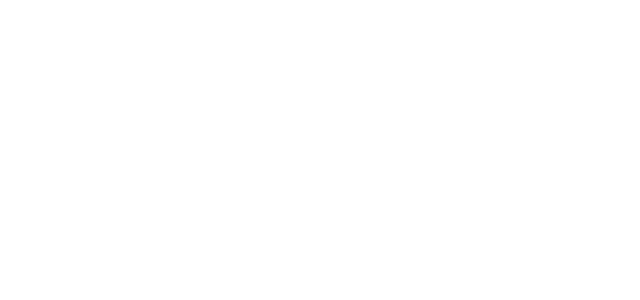
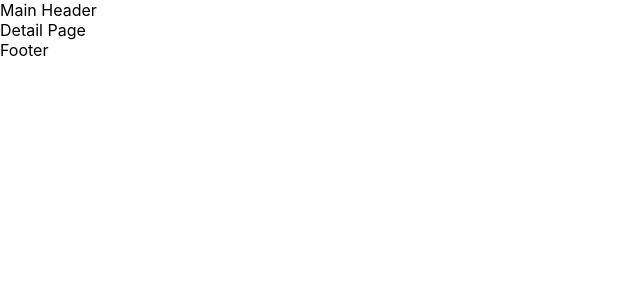
Before and after one commit to ruddnjs3769/SummakJo_TradeAPI, a React (Create React App) app: page /detail/1 in a window 1280 px wide. Before the commit this address had no page. Shown: the top 300 px of the page, without its empty margins (0-640 px from the left). Built offline with nearby package versions, Linux system fonts and the light colour scheme.

Commit message:
feat : add home, detail router

```diff
--- a/src/App.tsx
+++ b/src/App.tsx
@@ -6,6 +6,7 @@
 import MainLayout from './layouts/MainLayout'
 import UserLayout from './layouts/UserLayout'
 import Search from './pages/search'
+import Detail from './pages/detail'
 function App() {
   return (
     <Routes>
@@ -14,7 +15,8 @@
       </Route>
       <Route path="/" element={<MainLayout />}>
         <Route path="/" element={<Home />} />
-        <Route path="search" element={<Search />} />
+        <Route path="/search" element={<Search />} />
+        <Route path="/detail/:productID" element={<Detail />} />
       </Route>
     </Routes>
   )
--- /dev/null
+++ b/src/pages/detail/index.tsx
@@ -0,0 +1,5 @@
+import React from 'react'
+
+export default function Detail() {
+  return <div>Detail Page</div>
+}
--- a/src/pages/home/index.tsx
+++ b/src/pages/home/index.tsx
@@ -1,5 +1,5 @@
 import React from 'react'
-import './index.scss'
+import './index.module.scss'
 
 export default function Home() {
   return (
```
Also changed, not shown: src/pages/detail/index.module.scss (added), src/pages/home/index.module.scss (renamed from src/pages/home/index.scss).
